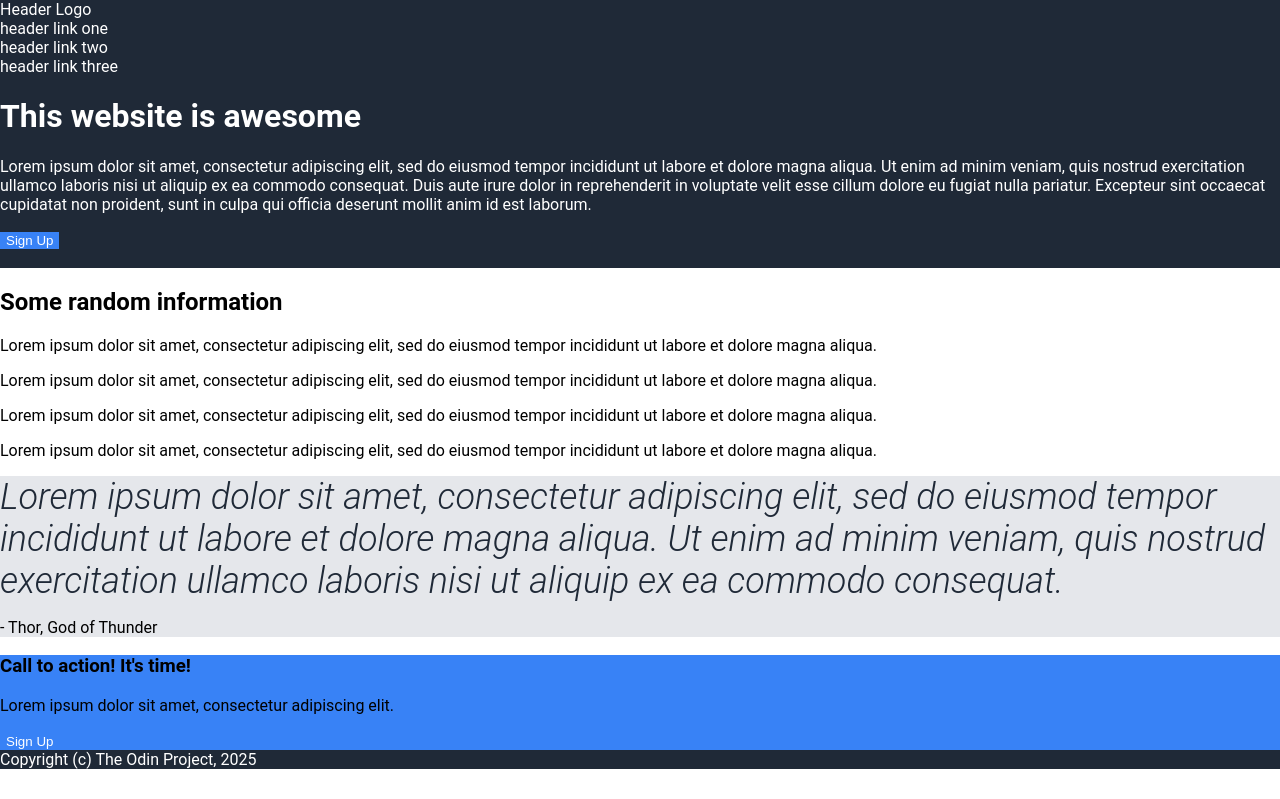
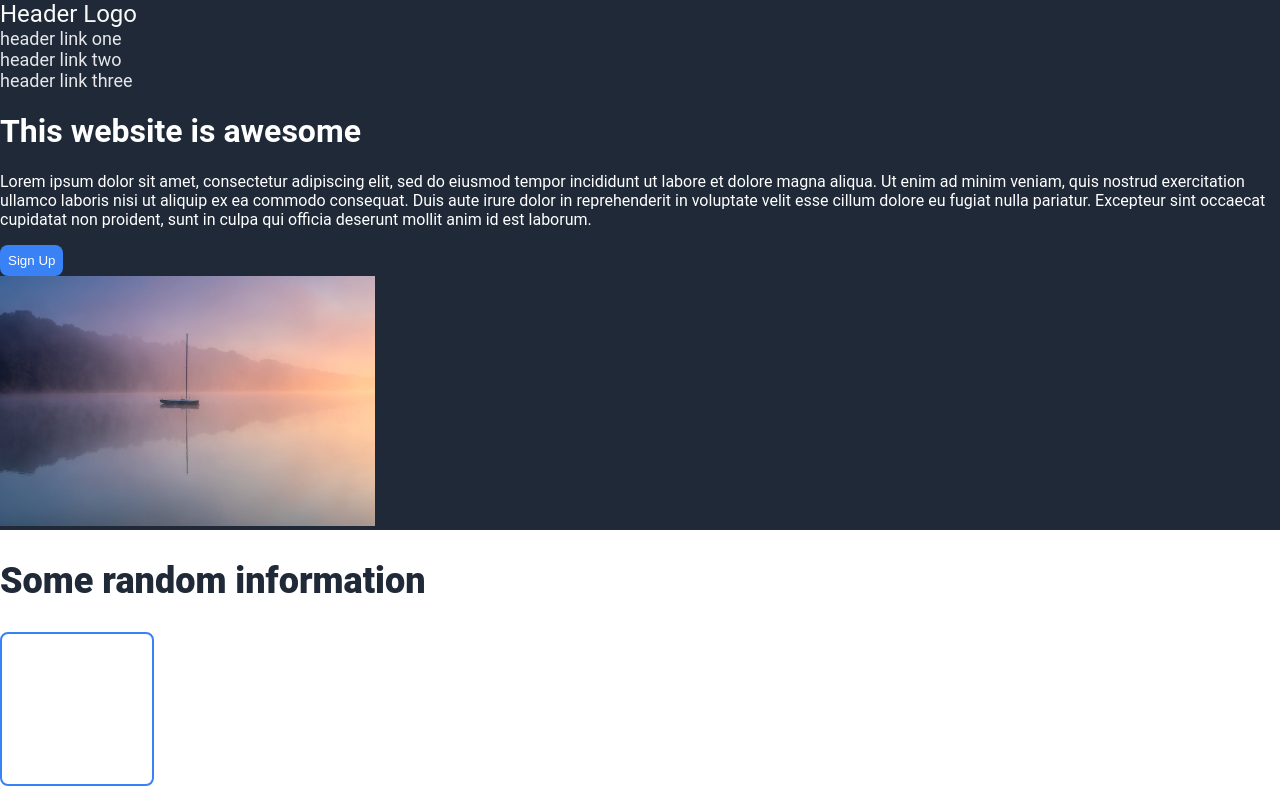
Before and after one commit to dganon/landing-page, a plain HTML site: page index.html in a window 1280 px wide. Shown: the top 799 px of the page. Drawn offline with Linux system fonts and the light colour scheme.

Commit message:
Complete CSS styling
Added all of the necessary color and font styling to each element on the page.

```diff
--- a/index.html
+++ b/index.html
@@ -9,11 +9,11 @@
 <body>
     <div class="header">
         <div class="nav">
-            Header Logo
+            <div class="header-logo">Header Logo</div>
             <ul>
-                <li>header link one</li>
-                <li>header link two</li>
-                <li>header link three</li>
+                <li><a href="#">header link one</a></li>
+                <li><a href="#">header link two</a></li>
+                <li><a href="#">header link three</a></li>
             </ul>
         </div>
         <div class="hero">
@@ -22,13 +22,13 @@
                 <p>Lorem ipsum dolor sit amet, consectetur adipiscing elit, sed do eiusmod tempor incididunt ut labore et dolore magna aliqua. Ut enim ad minim veniam, quis nostrud exercitation ullamco laboris nisi ut aliquip ex ea commodo consequat. Duis aute irure dolor in reprehenderit in voluptate velit esse cillum dolore eu fugiat nulla pariatur. Excepteur sint occaecat cupidatat non proident, sunt in culpa qui officia deserunt mollit anim id est laborum.</p>
                 <button>Sign Up</button>
             </div>
-            <img src="">
+            <img src="images/header-image.jpg">
         </div>
     </div>
 
-    <div class="cards">
-        <h2>Some random information</h2>
-        <div class="cards-row">
+    <div class="information">
+        <h2 class="information-heading">Some random information</h2>
+        <div class="cards">
             <div class="card">
                 <div class="rounded-square"></div>
                 <p>Lorem ipsum dolor sit amet, consectetur adipiscing elit, sed do eiusmod tempor incididunt ut labore et dolore magna aliqua.</p>
--- a/style.css
+++ b/style.css
@@ -4,10 +4,23 @@ body {
     margin: 0;
 }
 
+ul {
+    list-style-type: none;
+    margin: 0;
+    padding: 0;
+}
+
+img {
+    width: auto;
+    height: 250px;
+}
+
 button {
     background-color: #3882F6;
     color: white;
     border: 0px;
+    padding: 8px;
+    border-radius: 8px;
 }
 
 quote {
@@ -15,12 +28,6 @@ quote {
     font-size: 36px;
     font-style: italic;
     font-weight: 300;
-}
-
-ul {
-    list-style-type: none;
-    margin: 0;
-    padding: 0;
 }
 
 .header, .footer {
@@ -32,8 +39,46 @@ ul {
 
 }
 
+.header-logo {
+    font-size: 24px;
+    color: #f9faf8;
+}
+
+.nav {
+
+}
+
+.hero-main {
+    font-size: 48px;
+    color: #f9faf8;
+    font-weight: 900;
+}
+
+.hero-secondary, .header a {
+    font-size: 18px;
+    color: #E5E7EB;
+    text-decoration: none;
+}
+
+.information {
+
+}
+
+.information-heading {
+    font-size: 36px;
+    color: #1F2937;
+    font-weight: 900;
+}
+
 .cards {
 
+}
+
+.rounded-square {
+    border-radius: 8px;
+    border: 2px solid #3882F6;
+    width: 150px;
+    height: 150px;
 }
 
 .quote {
@@ -42,12 +87,17 @@ ul {
 
 .cta-section {
 
-
 }
 
 .cta-banner {
     background-color: #3882F6;
+    border-radius: 8px;
+    color: white;
+}
 
+.cta-banner > button {
+    border-radius: 8px;
+    border: 1px solid white;
 }
 
 .footer {
```
